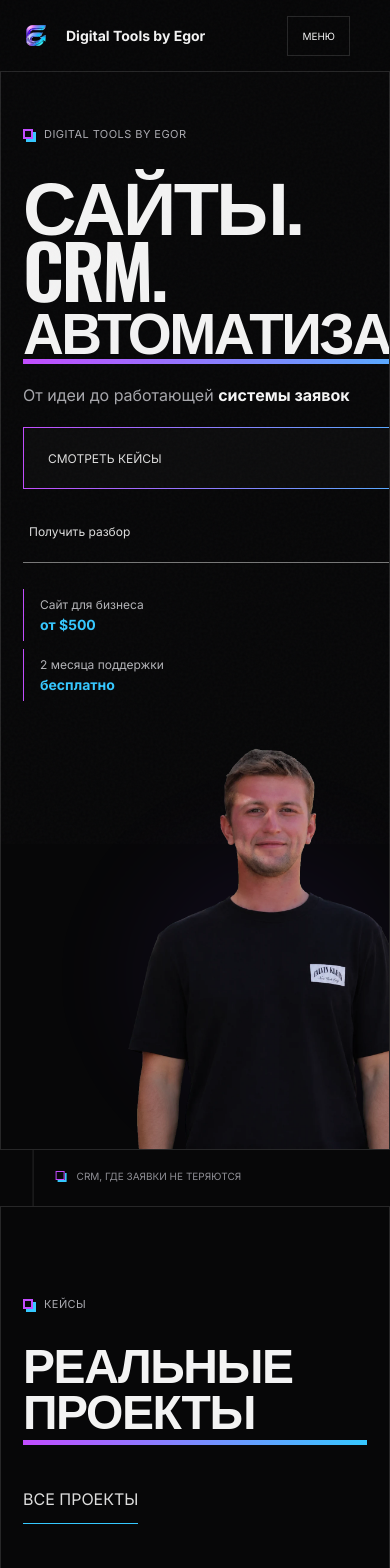
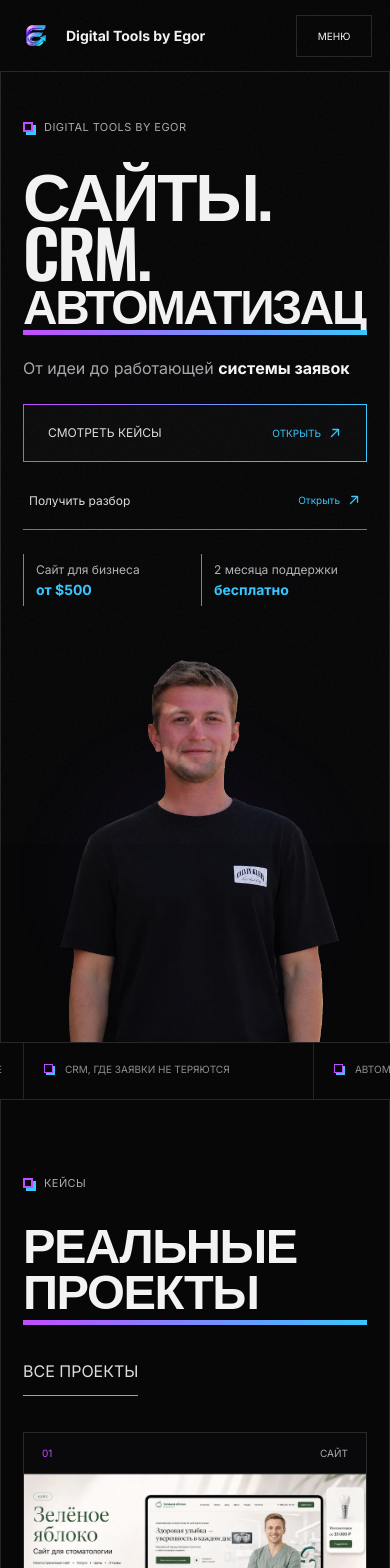
Before and after one commit to Gecxxxx/Egor-digital, a React (Vite) app: page / in a window 390 px wide. Shown: the top 1568 px of the page. Built offline with nearby package versions, Linux system fonts and the light colour scheme.

Commit message:
Build complete mobile experience

```diff
--- a/src/App.jsx
+++ b/src/App.jsx
@@ -115,11 +115,24 @@ function IntroLoader({ ready }) {
 
 function Header({ path, go, onLead }) {
   const [open, setOpen] = useState(false);
+  useEffect(() => {
+    document.body.classList.toggle("mobile-menu-open", open);
+    return () => document.body.classList.remove("mobile-menu-open");
+  }, [open]);
+
+  useEffect(() => { setOpen(false); }, [path]);
+
+  useEffect(() => {
+    const closeOnEscape = (event) => event.key === "Escape" && setOpen(false);
+    window.addEventListener("keydown", closeOnEscape);
+    return () => window.removeEventListener("keydown", closeOnEscape);
+  }, []);
+
   return <header className="site-header">
     <button className="brand" onClick={() => go("/")} aria-label="На главную"><img src="/assets/images/egor-digital-e.webp" alt="" width="43" height="43" decoding="async" /><span><b>Digital Tools by Egor</b><small>Сайты · CRM · Автоматизация</small></span></button>
-    <nav className={open ? "nav open" : "nav"} aria-label="Главное меню">{nav.map(([href, label]) => <button key={href} className={path === href ? "active" : ""} onClick={() => { go(href); setOpen(false); }}>{label}</button>)}</nav>
+    <nav id="main-nav" className={open ? "nav open" : "nav"} aria-label="Главное меню">{nav.map(([href, label]) => <button key={href} className={path === href ? "active" : ""} onClick={() => { go(href); setOpen(false); }}>{label}</button>)}<div className="mobile-nav-actions"><a href="https://t.me/egecxxxx" target="_blank" rel="noreferrer">Написать в Telegram</a><button onClick={() => { setOpen(false); onLead(); }}>Получить разбор</button></div></nav>
     <a className="header-telegram" href="https://t.me/egecxxxx" target="_blank" rel="noreferrer">Telegram</a>
-    <button className="menu-toggle" onClick={() => setOpen(!open)} aria-expanded={open}>{open ? "Закрыть" : "Меню"}</button>
+    <button className="menu-toggle" onClick={() => setOpen(!open)} aria-expanded={open} aria-controls="main-nav">{open ? "Закрыть" : "Меню"}</button>
     <button className="header-cta" onClick={onLead}>Получить разбор</button>
   </header>;
 }
--- a/src/styles.css
+++ b/src/styles.css
@@ -5,6 +5,7 @@
 html { background: var(--bg); scroll-behavior: smooth; }
 body { margin: 0; min-width: 320px; min-height: 100vh; background: var(--bg); -webkit-font-smoothing: antialiased; overflow-x: hidden; }
 body.is-intro-active { overflow: hidden; }
+body.mobile-menu-open { overflow: hidden; }
 button, input, textarea { font: inherit; }
 button, a { -webkit-tap-highlight-color: transparent; }
 button { color: inherit; }
@@ -35,6 +36,7 @@ body::before { content: ""; position: fixed; inset: 0; pointer-events: none; opa
 .brand b { font-size: 16px; }
 .brand small { color: var(--muted); font-size: 10px; text-transform: uppercase; letter-spacing: .04em; }
 .nav { display: flex; justify-content: center; gap: clamp(13px, 2vw, 32px); }
+.mobile-nav-actions { display: none; }
 .nav button, footer button { border: 0; padding: 12px 0; background: transparent; color: #a9a9ad; text-transform: uppercase; font-size: 11px; cursor: pointer; position: relative; white-space: nowrap; }
 .nav button::after { content: ""; position: absolute; left: 0; bottom: 2px; width: 0; height: 2px; background: linear-gradient(90deg, var(--purple), var(--cyan)); transition: width .25s ease; }
 .nav button:hover, .nav button.active { color: white; }
@@ -265,29 +267,101 @@ footer p { color: #7f7f84; font-size: 10px; text-transform: uppercase; }
 @media (max-width: 1100px) { .site-header { grid-template-columns: 220px 1fr auto; } .header-telegram { display: none; } .nav { gap: 14px; } .hero { grid-template-columns: 58% 42%; } .hero-person img { max-width: 135%; } .offer-grid { grid-template-columns: 1fr 1fr; } .plans { grid-template-columns: 1fr; } .plan { min-height: 0; border-right: 0; border-bottom: 1px solid var(--line); } .service-row { grid-template-columns: 55px 1fr 1.4fr 100px; } footer { grid-template-columns: 1fr 1fr; } }
 
 @media (max-width: 820px) {
-  .site-header { height: 72px; grid-template-columns: 1fr auto auto; padding-inline: 18px; }
-  .brand img { width: 36px; height: 36px; } .brand b { font-size: 14px; } .brand small { font-size: 8px; } .header-cta { display: none; }
-  .menu-toggle { display: block; border: 1px solid var(--line); background: transparent; min-height: 40px; padding: 0 14px; text-transform: uppercase; font-size: 10px; }
-  .nav { position: fixed; left: 0; right: 0; top: 72px; padding: 18px; background: #09090b; border-bottom: 1px solid var(--line); display: none; grid-template-columns: 1fr 1fr; }
-  .nav.open { display: grid; } .nav button { text-align: left; border-bottom: 1px solid var(--line); padding: 16px 4px; }
-  .hero { min-height: auto; height: auto; max-height: none; grid-template-columns: 1fr; } .hero-copy { padding: 70px 22px 18px; } .hero h1 { font-size: clamp(68px, 20vw, 105px); }
-  .hero-actions { gap: 12px; } .cta, .cta.secondary { min-width: 0; width: 100%; } .hero-person { height: 520px; } .hero-person img { height: 100%; max-width: 110%; transform: none; }
-  .hero-facts { margin-top: 26px; } .section, .final-cta { padding-inline: 22px; }
-  .section-head { align-items: flex-start; flex-direction: column; } .case-grid { grid-template-columns: 1fr; } .case-card:first-child:nth-last-child(odd) { grid-column: auto; } .case-body { grid-template-columns: 1fr; }
-  .service-row { grid-template-columns: 44px 1fr auto; } .service-row p { grid-column: 2 / -1; } .lead-flow, .pricing-detail, .about-grid, .contact-hub { grid-template-columns: 1fr; gap: 50px; } .about-image { min-height: 640px; } .about-image img { height: 640px; }
-  .page-hero { min-height: 580px; grid-template-columns: 1fr; gap: 50px; padding-top: 90px; } .page-hero h1 { font-size: clamp(62px, 18vw, 94px); }
-  .offer-grid { grid-template-columns: 1fr; } .steps article { grid-template-columns: 48px 1fr; } .steps p, .steps strong { grid-column: 2; }
-  .process-notes, .contact-options { grid-template-columns: 1fr 1fr; } .process-notes > div, .contact-options > div { border-bottom: 1px solid var(--line); }
-  .testimonials > div { grid-template-columns: 1fr; } .testimonials blockquote { border-right: 0; border-bottom: 1px solid var(--line); } footer { grid-template-columns: 1fr; }
+  .site-header { height: 72px; grid-template-columns: minmax(0, 1fr) auto; padding-inline: 18px; gap: 14px; }
+  .brand { min-width: 0; } .brand img { width: 36px; height: 36px; flex: 0 0 36px; } .brand span { min-width: 0; } .brand b { font-size: 14px; white-space: nowrap; } .brand small { font-size: 8px; } .header-cta { display: none; }
+  .menu-toggle { display: block; border: 1px solid var(--line); background: transparent; min-width: 76px; min-height: 42px; padding: 0 13px; text-transform: uppercase; font-size: 10px; }
+  .nav { position: absolute; top: 72px; left: 0; right: 0; z-index: 16; width: 100%; height: calc(100dvh - 72px); padding: 18px 22px 28px; background: rgba(7,7,8,.985); backdrop-filter: blur(18px); border-bottom: 1px solid var(--line); display: none; grid-template-columns: 1fr; align-content: start; gap: 0; overflow-y: auto; }
+  .nav.open { display: grid; } .nav button { min-height: 52px; text-align: left; border-bottom: 1px solid var(--line); padding: 14px 4px; font-size: 12px; }
+  .mobile-nav-actions { display: grid; gap: 10px; margin-top: 24px; }
+  .mobile-nav-actions a, .mobile-nav-actions button { min-height: 52px; display: flex; align-items: center; justify-content: center; border: 1px solid var(--line); background: transparent; color: white; text-decoration: none; text-transform: uppercase; font-size: 11px; }
+  .mobile-nav-actions button { border-image: linear-gradient(90deg, var(--purple), var(--cyan)) 1; }
+
+  .hero { min-height: auto; height: auto; max-height: none; grid-template-columns: minmax(0, 1fr); }
+  .hero-copy { min-width: 0; width: 100%; padding: 54px 22px 26px; }
+  .hero h1 { width: 100%; font-size: clamp(58px, 17.5vw, 72px); }
+  .hero-line { width: 100%; }
+  .hero-line.accent { width: max-content; max-width: 100%; }
+  .hero-sub { line-height: 1.5; margin-block: 18px 24px; }
+  .hero-actions { flex-direction: column; gap: 10px; width: 100%; }
+  .cta, .cta.secondary { min-width: 0; width: 100%; min-height: 58px; }
+  .hero-facts { grid-template-columns: 1fr 1fr; gap: 12px; margin-top: 24px; max-width: none; }
+  .hero-facts div { min-width: 0; padding-left: 12px; }
+  .hero-person { height: 440px; }
+  .hero-person img { height: 100%; max-width: 112%; transform: none; }
+  .ticker span { min-width: 290px; padding-inline: 20px; }
+
+  .section, .final-cta { padding: 76px 22px; }
+  .section-head { align-items: flex-start; flex-direction: column; gap: 22px; margin-bottom: 36px; }
+  .case-grid { grid-template-columns: 1fr; gap: 20px; }
+  .case-card:first-child:nth-last-child(odd) { grid-column: auto; }
+  .case-body { grid-template-columns: 1fr; gap: 18px; padding: 22px; }
+  .service-table { margin-top: 38px; }
+  .service-row { grid-template-columns: 42px minmax(0, 1fr) auto; gap: 14px; padding: 24px 0; }
+  .service-row p { grid-column: 2 / -1; }
+  .lead-flow, .pricing-detail, .about-grid, .contact-hub { grid-template-columns: minmax(0, 1fr); gap: 42px; }
+  .lead-flow li { gap: 14px; }
+
+  .page-hero { min-height: auto; grid-template-columns: minmax(0, 1fr); gap: 32px; padding: 72px 22px 64px; }
+  .page-hero > div { min-width: 0; }
+  .page-hero h1 { max-width: none; font-size: clamp(48px, 13.5vw, 58px); line-height: .94; }
+  .page-hero > div:last-child { padding-bottom: 0; }
+  .page-hero > div:last-child > p { margin-bottom: 24px; }
+  .offer-grid { grid-template-columns: 1fr; margin-top: 38px; }
+  .offer { min-height: 0; padding: 25px; }
+  .plans { margin-top: 40px; }
+  .plan { min-height: 0; padding: 26px 22px; }
+  .plan h3 { min-height: 0; font-size: 34px; }
+  .plan > div strong { font-size: 44px; }
+  .pricing-detail dl div { gap: 18px; }
+  .pricing-detail dd { text-align: right; }
+  .steps { margin-top: 38px; }
+  .steps article { grid-template-columns: 42px minmax(0, 1fr); gap: 12px 16px; padding: 24px 0; }
+  .steps p, .steps strong { grid-column: 2; margin: 0; }
+  .steps h3 { font-size: 29px; }
+  .process-notes, .contact-options { grid-template-columns: 1fr; }
+  .process-notes > div, .contact-options > div { min-height: 0; padding: 42px 22px; border-right: 0; border-bottom: 1px solid var(--line); }
+
+  .about-image { min-height: 540px; }
+  .about-image img { height: 540px; }
+  .testimonials > div { grid-template-columns: 1fr; margin-top: 38px; }
+  .testimonials blockquote { min-height: 220px; border-right: 0; border-bottom: 1px solid var(--line); padding: 26px; }
+  .direct-contact-list { grid-template-columns: 1fr; }
+  .inline-lead { padding: 28px 22px; }
+  .inline-lead h2 { font-size: 42px; }
+  .inline-lead input, .inline-lead textarea, .modal input, .modal textarea { font-size: 16px; }
+  .faq-item > button { gap: 16px; }
+  .faq-answer p { padding-right: 0; }
+  .final-cta { min-height: auto; align-items: stretch; }
+  .final-cta h2 { max-width: none; font-size: clamp(50px, 13.5vw, 60px); }
+  .final-cta .cta { max-width: 100%; }
+  footer { grid-template-columns: 1fr; padding: 42px 22px; gap: 28px; }
+  .footer-nav { display: grid; grid-template-columns: 1fr 1fr; gap: 8px 22px; }
+  .footer-contact a { overflow-wrap: anywhere; }
 }
 
 @media (max-width: 520px) {
-  .brand small { display: none; } .hero-copy { padding-top: 55px; } .hero h1 { font-size: clamp(60px, 19vw, 82px); } .hero-actions { flex-direction: column; }
-  .hero-line.accent > span { font-size: 14.5vw; }
-  .hero-facts { grid-template-columns: 1fr; gap: 8px; } .hero-person { height: 430px; } .accent-title { font-size: 48px; }
-  .offer-grid, .process-notes, .contact-options { grid-template-columns: 1fr; } .filters { gap: 13px; } .service-row { grid-template-columns: 36px 1fr; }
-  .service-row strong { grid-column: 2; text-align: left; } .lead-flow li { grid-template-columns: 40px 1fr; } .lead-flow li small { grid-column: 2; } .direct-contact-list, .success-links { grid-template-columns: 1fr; }
-  .about-image { min-height: 520px; } .about-image img { height: 520px; } .final-cta h2 { font-size: 58px; } .modal { padding: 46px 24px 24px; } .modal h2 { font-size: 42px; }
+  .brand small { display: none; }
+  .hero-copy { padding-top: 48px; }
+  .hero h1 { font-size: clamp(56px, 17vw, 66px); }
+  .hero-line.accent > span { font-size: clamp(39px, 12.25vw, 48px); }
+  .hero-facts { grid-template-columns: 1fr 1fr; }
+  .hero-person { height: 410px; }
+  .accent-title { font-size: clamp(42px, 12.5vw, 49px); }
+  .filters { gap: 9px 13px; }
+  .service-row { grid-template-columns: 34px minmax(0, 1fr); }
+  .service-row strong { grid-column: 2; text-align: left; }
+  .lead-flow li { grid-template-columns: 38px minmax(0, 1fr); }
+  .lead-flow li small { grid-column: 2; }
+  .success-links { grid-template-columns: 1fr; }
+  .about-image { min-height: 500px; }
+  .about-image img { height: 500px; }
+  .about-facts { display: grid; grid-template-columns: 1fr; }
+  .modal-backdrop { padding: 10px; }
+  .modal { min-height: 0; max-height: calc(100dvh - 20px); overflow-y: auto; padding: 52px 20px 24px; }
+  .modal h2 { font-size: 38px; }
+  .success { min-height: 0; }
+  .intro-mark img { width: 44px; height: 44px; }
+  .intro-mark strong { font-size: 15px; }
 }
 @media (prefers-reduced-motion: reduce) {
   * { scroll-behavior: auto !important; transition: none !important; animation: none !important; }
```
Also changed, not shown: 2 other files (tests, documents, lock files or other folders).
